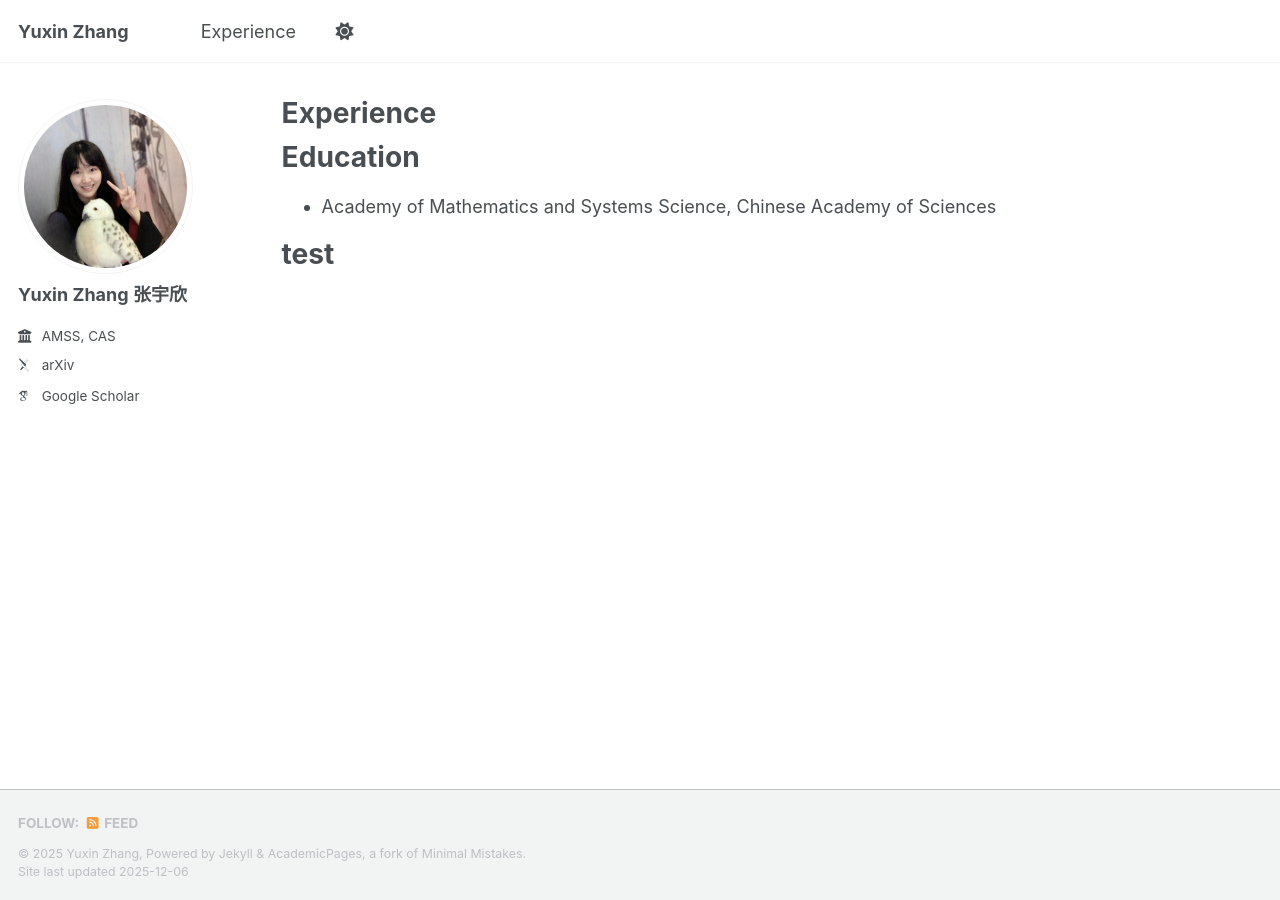
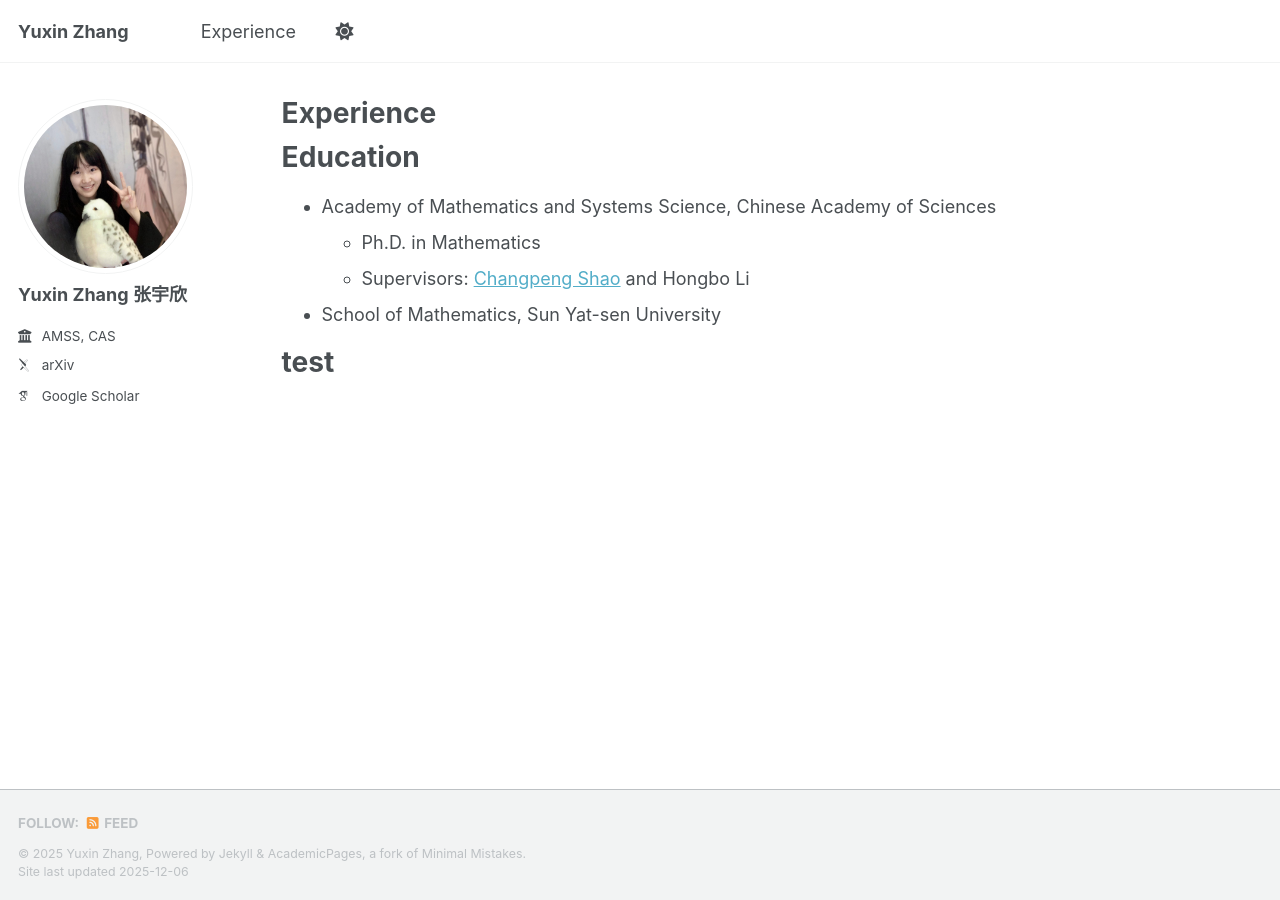
Before and after one commit to yuxinzhangmath/yuxinzhangmath.github.io, a Jekyll site: the page built from _pages/experience.md, in a window 1280 px wide. Built offline with Jekyll 4.4.1, drawn with Linux system fonts in a browser that asks for light colours; some web fonts are replaced; a script bundle is joined from its source files by our own code; library files that are not in the unit come from our copies.

Commit message:
Update experience.md

```diff
--- a/_pages/experience.md
+++ b/_pages/experience.md
@@ -9,5 +9,9 @@ author_profile: true
 # Education
 
 * Academy of Mathematics and Systems Science, Chinese Academy of Sciences
+    * Ph.D. in Mathematics
+    * Supervisors: [Changpeng Shao](https://changpeng-shao.github.io/) and Hongbo Li
+
+* School of Mathematics, Sun Yat-sen University
 
 # test
```
